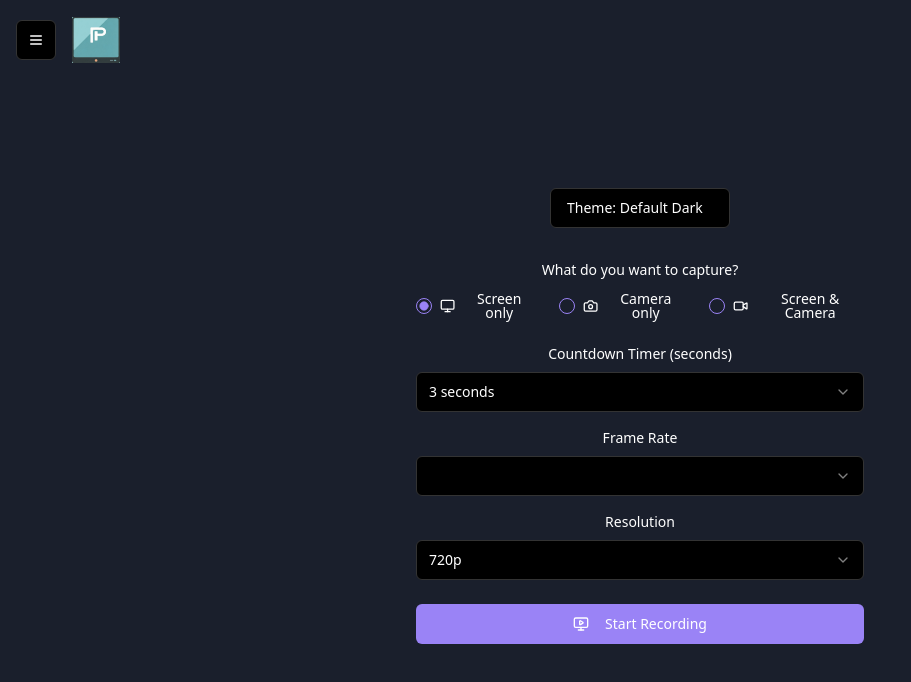
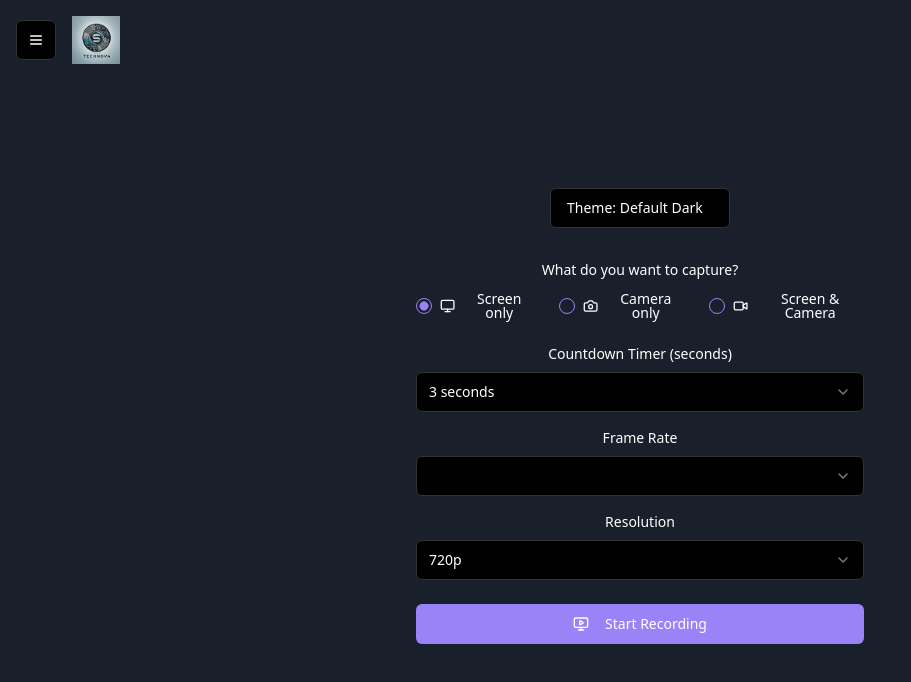
Before and after one commit to kskrishnavijetha/screen-capture-fairy, a React (Vite) app: page / in a window 1280 px wide. Shown: the top 682 px of the page, without its empty margins (0-911 px from the left). Built offline with nearby package versions, Linux system fonts and the light colour scheme.

Commit message:
Add logo to project
Incorporated a new logo into the project as requested.
[skip gpt_engineer]

```diff
--- a/src/pages/Index.tsx
+++ b/src/pages/Index.tsx
@@ -209,8 +209,8 @@ const Index = () => {
           </SheetContent>
         </Sheet>
         <img
-          src="/lovable-uploads/54cd55ec-2ab7-464a-a5c9-7388b5f53a05.png"
-          alt="ScreenCraft Logo"
+          src="/lovable-uploads/fae7d82d-9e93-4fd2-b527-9f39bce9277a.png"
+          alt="Technova Logo"
           className="w-12 h-12 object-contain"
         />
       </div>
```
Also changed, not shown: public/lovable-uploads/fae7d82d-9e93-4fd2-b527-9f39bce9277a.png (added).
